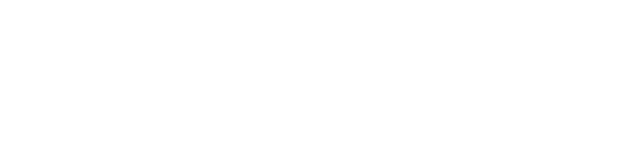
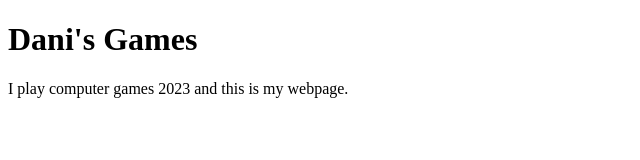
Before and after one commit to BottoRenatoDaniel/my-favourite-game, a plain HTML site: page index.html in a window 1280 px wide. Shown: the whole page, without its empty margins (0-640 px from the left). Drawn offline with Linux system fonts and the light colour scheme.

Commit message:
header1 and paragraph added

```diff
--- a/index.html
+++ b/index.html
@@ -5,6 +5,11 @@
     <title>My favourite games</title>
 </head>
 <body>
+    <h1>Dani's Games</h1>
+
+    <p>
+        I play computer games 2023 and this is my webpage.
+    </p>
 
 </body>
 </html>
```
